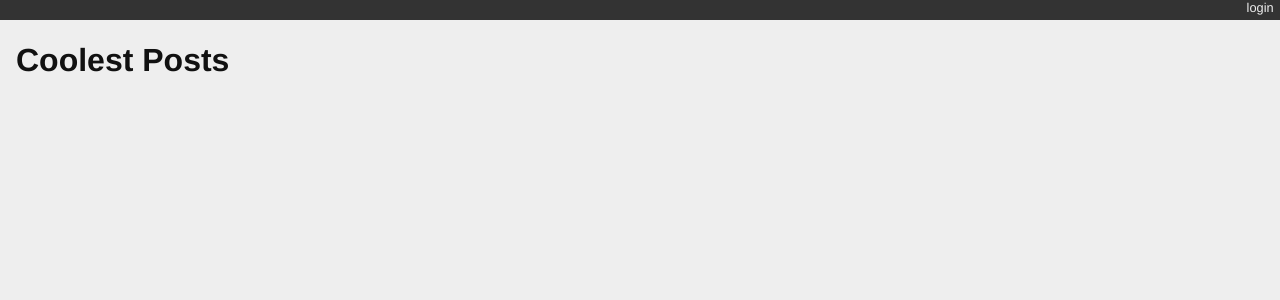
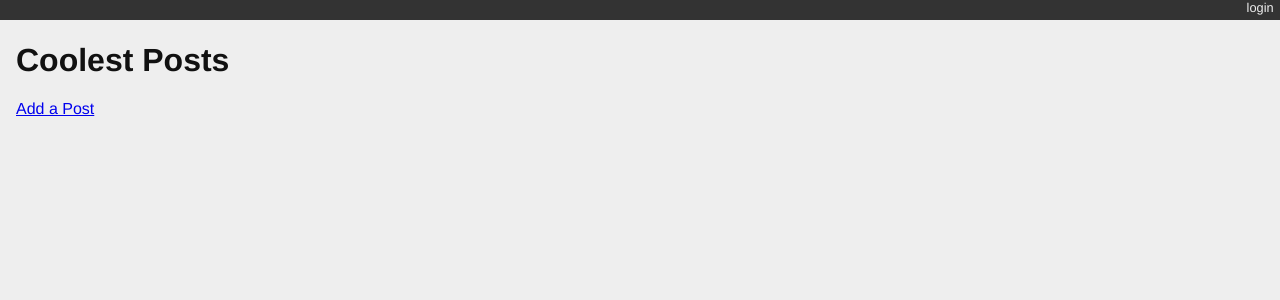
Before and after one commit to teddyboy33/django-blog, a Django app: page / in a window 1280 px wide. Shown: the top 300 px of the page. Run offline with Django 3.2, Linux system fonts and the light colour scheme; data that the repository does not hold is empty.

Commit message:
Added Model Form (from JJ)

```diff
--- a/blogging/templates/blogging/list.html
+++ b/blogging/templates/blogging/list.html
@@ -1,5 +1,6 @@
 {% extends "base.html" %}{% block content %}
     <h1>Coolest Posts</h1>
+    <a href="{% url 'add_post' %}">Add a Post</a>
     {% comment %} here is where the query happens {% endcomment %}
     {% for post in posts %}
     <div class="post">
--- a/blogging/urls.py
+++ b/blogging/urls.py
@@ -1,5 +1,5 @@
 from django.urls import path
-from blogging.views import list_view, detail_view  # stub_view
+from blogging.views import list_view, detail_view, add_model  # stub_view
 
 
 urlpatterns = [
@@ -7,4 +7,5 @@ urlpatterns = [
     path("", list_view, name="blog_index"),
     # path('posts/<int:post_id>/', stub_view, name="blog_detail"),
     path("posts/<int:post_id>/", detail_view, name="blog_detail"),
+    path("add/", add_model, name="add_post")
 ]
--- a/blogging/views.py
+++ b/blogging/views.py
@@ -1,7 +1,9 @@
-from django.shortcuts import render
+from django.shortcuts import render, redirect
 from django.http import HttpResponse, HttpResponseRedirect, Http404
 from django.template import loader
+from django.utils import timezone
 from blogging.models import Post
+from blogging.forms import MyPostForm
 
 
 # def stub_view(request, *args, **kwargs):
@@ -33,3 +35,21 @@ def detail_view(request, post_id):
         raise Http404
     context = {"post": post}
     return render(request, "blogging/detail.html", context)
+
+
+def add_model(request):
+
+    if request.method == "POST":
+        form = MyPostForm(request.POST)
+        if form.is_valid():
+            model_instance = form.save(commit=False)
+            model_instance.published_date = timezone.now()
+            model_instance.author = request.user
+            model_instance.save()
+            return redirect('/')
+
+    else:
+
+        form = MyPostForm()
+
+        return render(request, "blogging/add.html", {'form': form})
```
